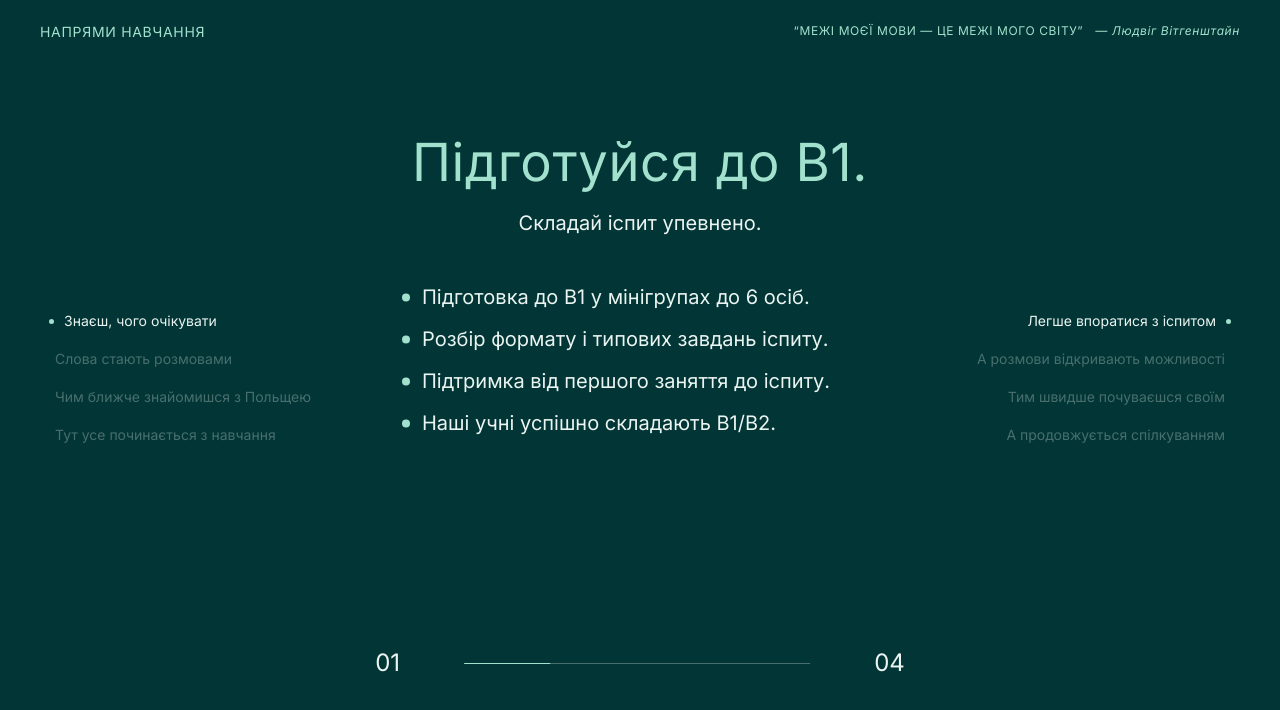
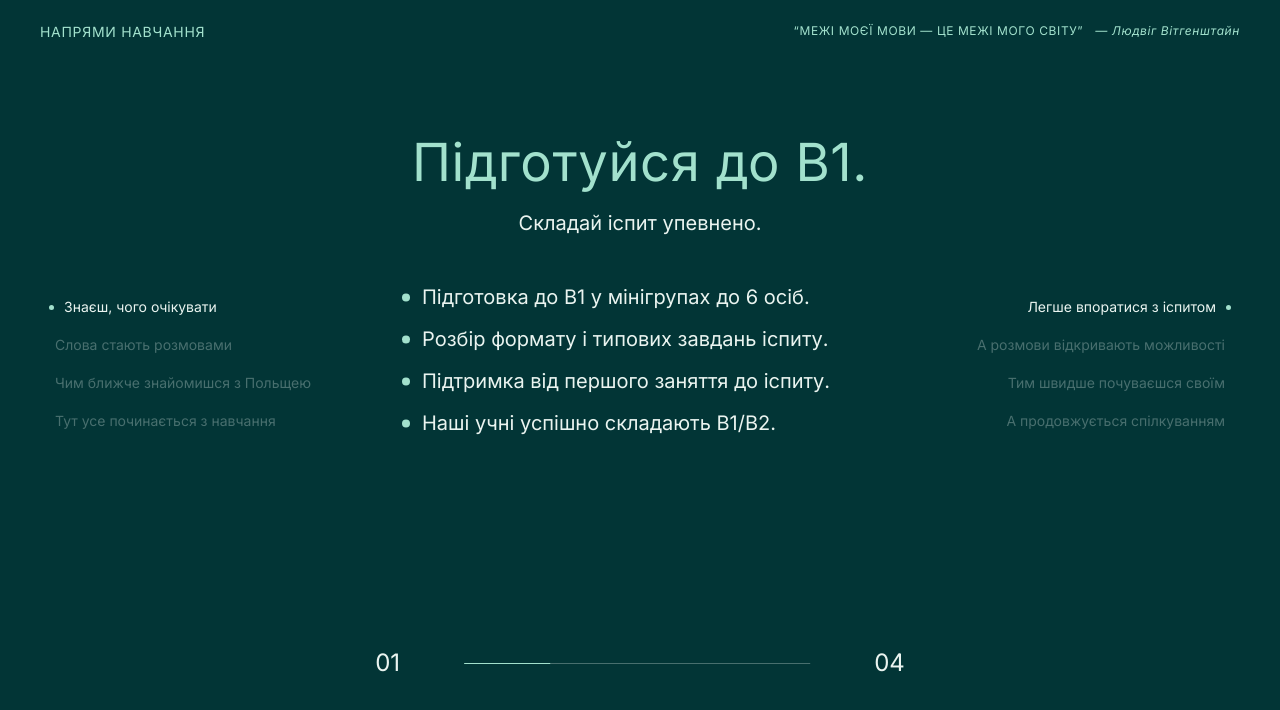
Before and after one commit to Tetiana2309/skawi-website, a React (Vite) app: page / in a window 1280 px wide. Shown: the part 836-1546 px from the top of the page. Built offline with nearby package versions, Linux system fonts and the light colour scheme.

Commit message:
Vertically center side navigation with services content container

```diff
--- a/src/sections/Services.css
+++ b/src/sections/Services.css
@@ -58,7 +58,8 @@
 
 .services__nav {
   position: absolute;
-  top: 43.51%;
+  top: 50%;
+  transform: translateY(-50%);
   display: flex;
   flex-direction: column;
   gap: 20px;
@@ -223,7 +224,7 @@
 @media (max-width: 1100px) {
   .services__deck { width: min(1107px, calc(100% - 80px)); }
   .services__card-inner { top: 48px; width: 100%; }
-  .services__nav { top: auto; bottom: 170px; gap: 12px; }
+  .services__nav { top: auto; bottom: 170px; transform: none; gap: 12px; }
   .services__nav--left { left: 40px; width: 44%; }
   .services__nav--right { right: 40px; width: 44%; }
   .services__benefits { margin-top: 48px; }
@@ -242,7 +243,7 @@
   .services__benefits { width: 100%; margin-top: 42px; gap: 16px; }
   .services__benefits li { font-size: 14px; line-height: 1.35; white-space: normal; }
   .services__benefits li::before { top: 5px; width: 6px; height: 6px; }
-  .services__nav { bottom: 95px; gap: 8px; }
+  .services__nav { top: auto; bottom: 95px; transform: none; gap: 8px; }
   .services__nav--left { left: 20px; width: calc(50% - 26px); }
   .services__nav--right { right: 20px; width: calc(50% - 26px); }
   .services__nav-item { white-space: normal; font-size: 10px; min-height: 24px; line-height: 1.2; }
```
